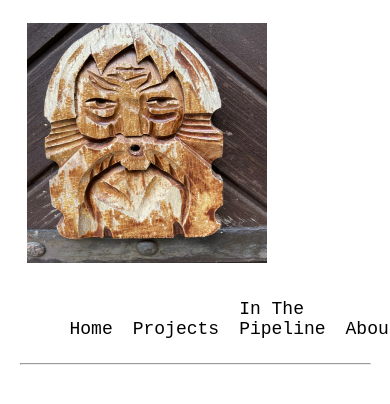
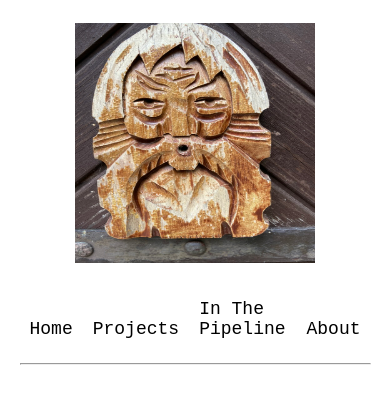
Before and after one commit to davybob/davybob.github.io, a plain HTML site: page index.html in a window 390 px wide. Drawn offline with Linux system fonts and the light colour scheme.

Commit message:
Update style.css

```diff
--- a/static/styles/style.css
+++ b/static/styles/style.css
@@ -18,6 +18,7 @@
 
 .profile .profile-picture {
   padding: 1vw 10vw 1vw 2vw;
+  align-self: center;
 }
 
 .navigation {
@@ -75,6 +76,10 @@ body {
     flex-direction: column;
   }
 
+  .profile .navigation {
+    padding-left: 0px;
+  }
+
 }
 @media (max-width: 981px) {
   .navigation li {
```
